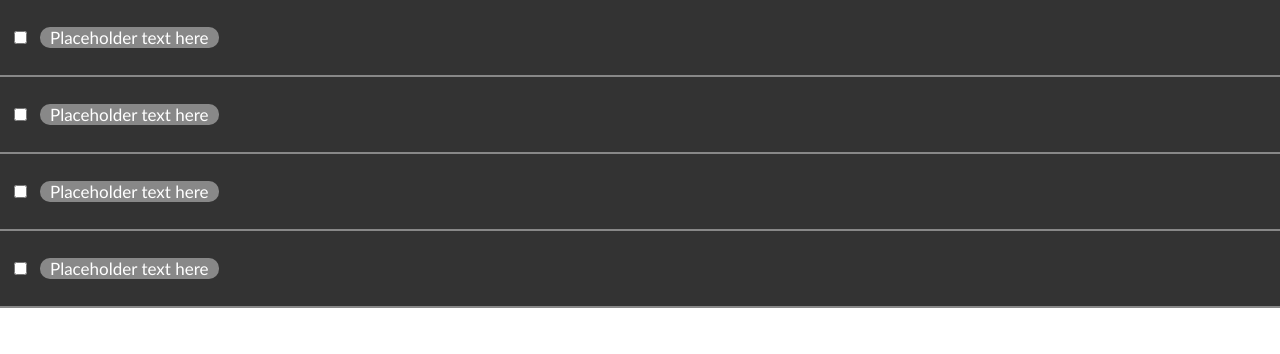
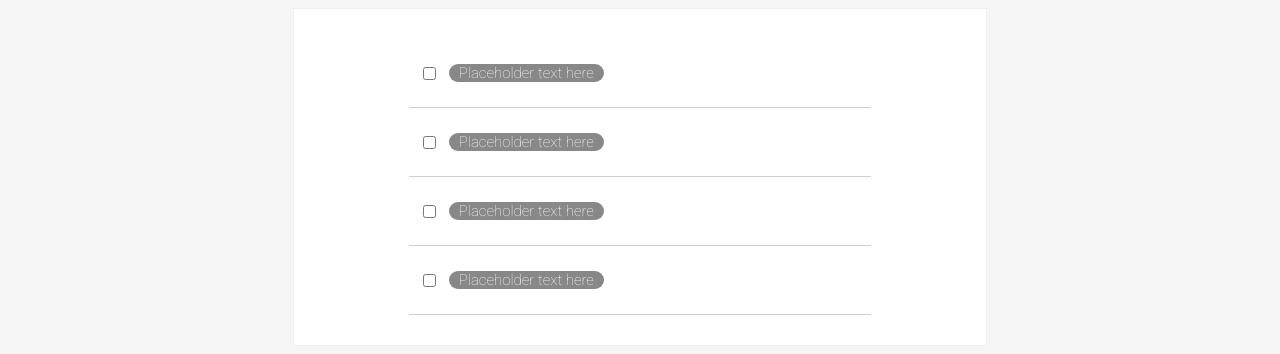
Before and after one commit to amarabjamal/todo-list, a React (Create React App) app: page / in a window 1280 px wide. Shown: the top 354 px of the page. Built offline with nearby package versions, Linux system fonts and the light colour scheme.

Commit message:
add styling

```diff
--- a/src/App.js
+++ b/src/App.js
@@ -4,7 +4,7 @@ import TodoItem from "./components/TodoItem"
 
 function App() {
     return (
-        <div>
+        <div className="todo-list">
             <TodoItem />
             <TodoItem />
             <TodoItem />
--- a/src/components/TodoItem.js
+++ b/src/components/TodoItem.js
@@ -9,7 +9,7 @@ function TodoItem() {
     }
 
     return (
-        <div className="TodoItem-wrapper">
+        <div className="todo-item">
             <input type="checkbox" />
             <p style={styles}>Placeholder text here</p>
         </div>
--- a/src/index.css
+++ b/src/index.css
@@ -1,20 +1,34 @@
+@import url('https://fonts.googleapis.com/css2?family=Roboto:wght@100&display=swap');
+
 body {
-  margin: 0;
+  background-color: whitesmoke;
 }
 
-.TodoItem-wrapper {
-  background: #333;
+.todo-list {
+  background-color: #fff;
+  margin: auto;
+  width: 50%;
+  display: flex;
+  flex-direction: column;
+  align-items: center;
+  border: 1px solid #efefef;
+  padding: 30px;
+}
+
+.todo-item {
+  width: 70%;
   padding: 10px;
-  border-bottom: 2px solid #888;
+  border-bottom: 1px solid #cecece;
   display:  flex;
   flex-direction: row;
   justify-content: flex-start;
   align-items: center;
 }
 
-.TodoItem-wrapper p{
+.todo-item p{
   margin-left: 10px;
   color: white;
-  font-family: 'Gill Sans', 'Gill Sans MT', Calibri, 'Trebuchet MS', sans-serif;
-  font-size: 17px;
+  font-family: Roboto, sans-serif;
+  font-weight: 100;
+  font-size: 15px;
 }
```
